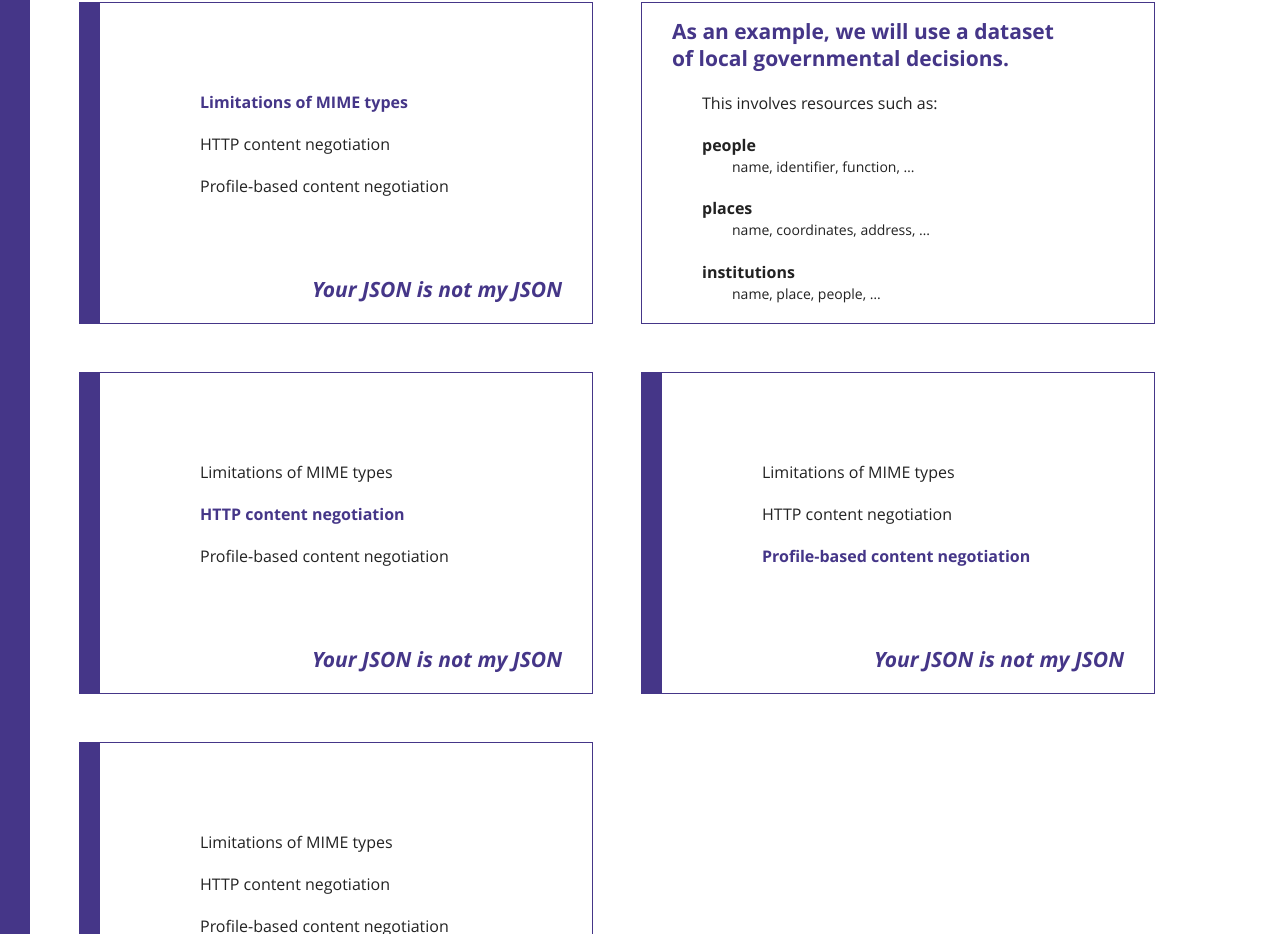
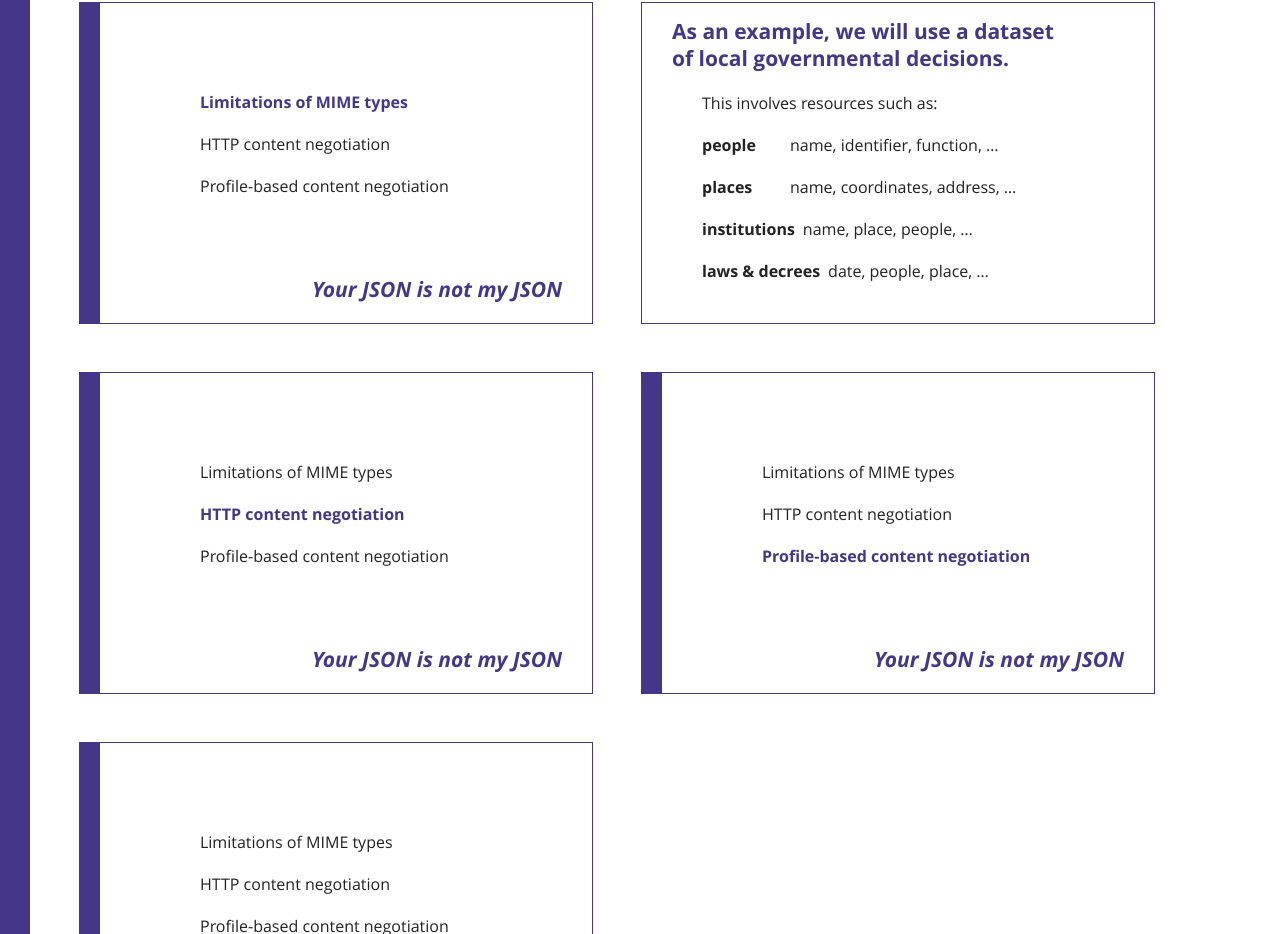
Before and after one commit to RubenVerborgh/SDSVoc-2016, a website: page index.html in a window 1280 px wide. Shown: the part 2214-3148 px from the top of the page. Drawn offline with Linux system fonts and the light colour scheme.

Commit message:
Introduce example.

```diff
--- a/index.html
+++ b/index.html
@@ -134,35 +134,31 @@
       of <a href="http://pieter.pm/iswc2016-demo-lbld/">local governmental decisions</a>.
     </h2>
     <p>This involves resources such as:
-    <ul>
-      <li>
-        people
-        <ul class="inline">
-          <li>name</li>
-          <li>identifier</li>
-          <li>function</li>
-          <li>…</li>
-        </ul>
-      </li>
-      <li>
-        places
-        <ul class="inline">
-          <li>name</li>
-          <li>coordinates</li>
-          <li>address</li>
-          <li>…</li>
-        </ul>
-      </li>
-      <li>
-        institutions
-        <ul class="inline">
-          <li>name</li>
-          <li>place</li>
-          <li>people</li>
-          <li>…</li>
-        </ul>
-      </li>
-    </ul>
+    <dl class="inline">
+      <dt>people</dt>
+      <dd>name</dd>
+      <dd>identifier</dd>
+      <dd>function</dd>
+      <dd>…</dd>
+
+      <dt>places</dt>
+      <dd>name</dd>
+      <dd>coordinates</dd>
+      <dd>address</dd>
+      <dd>…</dd>
+
+      <dt>institutions</dt>
+      <dd>name</dd>
+      <dd>place</dd>
+      <dd>people</dd>
+      <dd>…</dd>
+
+      <dt>laws &amp; decrees</dt>
+      <dd>date</dd>
+      <dd>people</dd>
+      <dd>place</dd>
+      <dd>…</dd>
+    </dl>
   </div>
 
   <div class="toc slide" id="toc-conneg">
```
